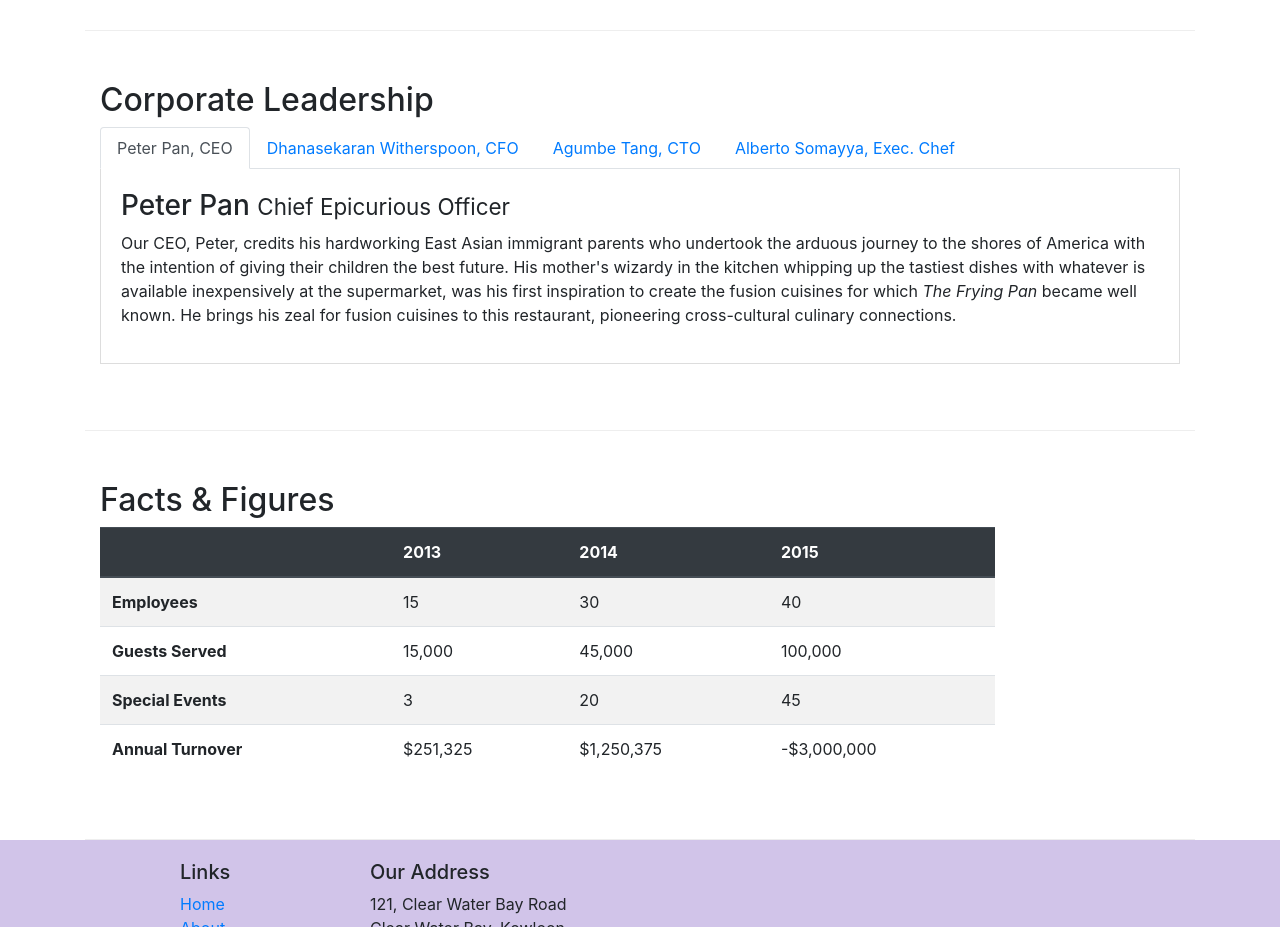
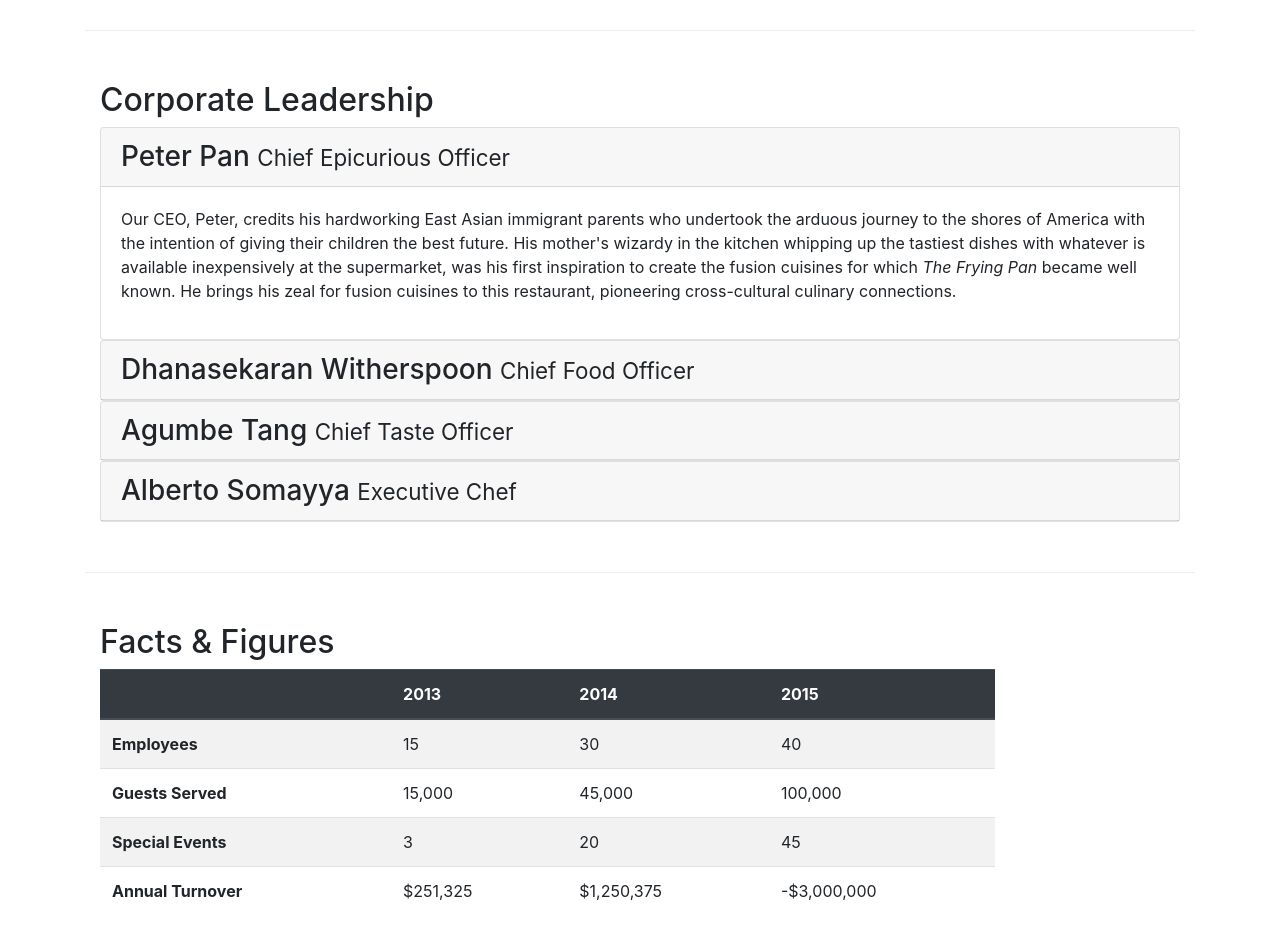
Before and after one commit to laureenf/conFusion, a website: page aboutus.html in a window 1280 px wide. Shown: the part 920-1847 px from the top of the page. Drawn offline with nearby package versions, Linux system fonts and the light colour scheme.

Commit message:
Accordion

```diff
--- a/aboutus.html
+++ b/aboutus.html
@@ -98,36 +98,63 @@
         <div class="row row-content">
             <div class="col-12">
                 <h2>Corporate Leadership</h2>
-                <ul class="nav nav-tabs">
-                    <li class="nav-item">
-                        <a href="#peter" class="nav-link active" role="tab" data-toggle="tab">Peter Pan, CEO</a>
-                    </li>
-                    <li class="nav-item">
-                        <a href="#danny" class="nav-link" role="tab" data-toggle="tab">Dhanasekaran Witherspoon, CFO</a>
-                    </li>
-                    <li class="nav-item">
-                        <a href="#agumbe" class="nav-link" role="tab" data-toggle="tab">Agumbe Tang, CTO</a>
-                    </li>
-                    <li class="nav-item">
-                        <a href="#alberto" class="nav-link" role="tab" data-toggle="tab">Alberto Somayya, Exec. Chef</a>
-                    </li>
-                </ul>
-                <div class="tab-content">
-                    <div role="tabpanel" class="tab-pane fade show active" id="peter">
-                        <h3>Peter Pan <small>Chief Epicurious Officer</small></h3>
-                        <p class="d-none d-sm-block">Our CEO, Peter, credits his hardworking East Asian immigrant parents who undertook the arduous journey to the shores of America with the intention of giving their children the best future. His mother's wizardy in the kitchen whipping up the tastiest dishes with whatever is available inexpensively at the supermarket, was his first inspiration to create the fusion cuisines for which <em>The Frying Pan</em> became well known. He brings his zeal for fusion cuisines to this restaurant, pioneering cross-cultural culinary connections.</p>
+
+                <div id="accordion">
+                    <div class="card">
+                        <div class="card-header" role="tab" id="peterhead">
+                            <h3 class="mb-0 clickable">
+                                <a data-toggle="collapse" data-target="#peter">
+                                    Peter Pan <small>Chief Epicurious Officer</small>
+                                </a>
+                            </h3>
+                        </div>
+                        <div role="tabpanel" class="collapse show" id="peter" data-parent="#accordion">
+                            <div class="card-body">
+                                <p class="d-none d-sm-block">Our CEO, Peter, credits his hardworking East Asian immigrant parents who undertook the arduous journey to the shores of America with the intention of giving their children the best future. His mother's wizardy in the kitchen whipping up the tastiest dishes with whatever is available inexpensively at the supermarket, was his first inspiration to create the fusion cuisines for which <em>The Frying Pan</em> became well known. He brings his zeal for fusion cuisines to this restaurant, pioneering cross-cultural culinary connections.</p>
+                            </div>
+                        </div>
                     </div>
-                    <div role="tabpanel" class="tab-pane fade" id="danny">
-                        <h3>Dhanasekaran Witherspoon <small>Chief Food Officer</small></h3>
-                        <p class="d-none d-sm-block" id="danny">Our CFO, Danny, as he is affectionately referred to by his colleagues, comes from a long established family tradition in farming and produce. His experiences growing up on a farm in the Australian outback gave him great appreciation for varieties of food sources. As he puts it in his own words, <em>Everything that runs, wins, and everything that stays, pays!</em></p>
+                    <div class="card">
+                        <div class="card-header" role="tab" id="dannyhead">
+                            <h3 class="mb-0 clickable">
+                                <a data-toggle="collapse" data-target="#danny">
+                                    Dhanasekaran Witherspoon <small>Chief Food Officer</small>
+                                </a>
+                            </h3>
+                        </div>
+                        <div role="tabpanel" class="collapse" id="danny" data-parent="#accordion">
+                            <div class="card-body">
+                                <p class="d-none d-sm-block" id="danny">Our CFO, Danny, as he is affectionately referred to by his colleagues, comes from a long established family tradition in farming and produce. His experiences growing up on a farm in the Australian outback gave him great appreciation for varieties of food sources. As he puts it in his own words, <em>Everything that runs, wins, and everything that stays, pays!</em></p>
+                            </div>
+                        </div>
                     </div>
-                    <div role="tabpanel" class="tab-pane fade" id="agumbe">
-                        <h3>Agumbe Tang <small>Chief Taste Officer</small></h3>
-                        <p class="d-none d-sm-block">Blessed with the most discerning gustatory sense, Agumbe, our CTO, personally ensures that every dish that we serve meets his exacting tastes. Our chefs dread the tongue lashing that ensues if their dish does not meet his exacting standards. He lives by his motto, <em>You click only if you survive my lick.</em></p>
+                    <div class="card">
+                        <div class="card-header" role="tab" id="agumbehead">
+                            <h3 class="mb-0 clickable">
+                                <a data-toggle="collapse" data-target="#agumbe">
+                                    Agumbe Tang <small>Chief Taste Officer</small>
+                                </a>
+                            </h3>
+                        </div>
+                        <div role="tabpanel" class="collapse" id="agumbe" data-parent="#accordion">
+                            <div class="card-body">
+                                <p class="d-none d-sm-block">Blessed with the most discerning gustatory sense, Agumbe, our CTO, personally ensures that every dish that we serve meets his exacting tastes. Our chefs dread the tongue lashing that ensues if their dish does not meet his exacting standards. He lives by his motto, <em>You click only if you survive my lick.</em></p>
+                            </div>
+                        </div>
                     </div>
-                    <div role="tabpanel" class="tab-pane fade" id="alberto">
-                        <h3>Alberto Somayya <small>Executive Chef</small></h3>
-                        <p class="d-none d-sm-block">Award winning three-star Michelin chef with wide International experience having worked closely with whos-who in the culinary world, he specializes in creating mouthwatering Indo-Italian fusion experiences. He says, <em>Put together the cuisines from the two craziest cultures, and you get a winning hit! Amma Mia!</em></p>
+                    <div class="card">
+                        <div class="card-header" role="tab" id="albertohead">
+                            <h3 class="mb-0 clickable">
+                                <a data-toggle="collapse" data-target="#alberto">
+                                    Alberto Somayya <small>Executive Chef</small>
+                                </a>
+                            </h3>
+                        </div>
+                        <div role="tabpanel" class="collapse" id="alberto" data-parent="#accordion">
+                            <div class="card-body">
+                                <p class="d-none d-sm-block">Award winning three-star Michelin chef with wide International experience having worked closely with whos-who in the culinary world, he specializes in creating mouthwatering Indo-Italian fusion experiences. He says, <em>Put together the cuisines from the two craziest cultures, and you get a winning hit! Amma Mia!</em></p>
+                            </div>
+                        </div>
                     </div>
                 </div>
 
--- a/css/styles.css
+++ b/css/styles.css
@@ -44,3 +44,14 @@ body {
     border-bottom: 1px solid #ddd;
     padding: 20px;
 }
+
+.clickable {
+    cursor: pointer;
+}
+.clickable>a:hover {
+    text-decoration: none;
+    color: darkmagenta;
+}
+.clickable>a {
+    color: black;
+}
```
Also changed, not shown: 1 other file.
